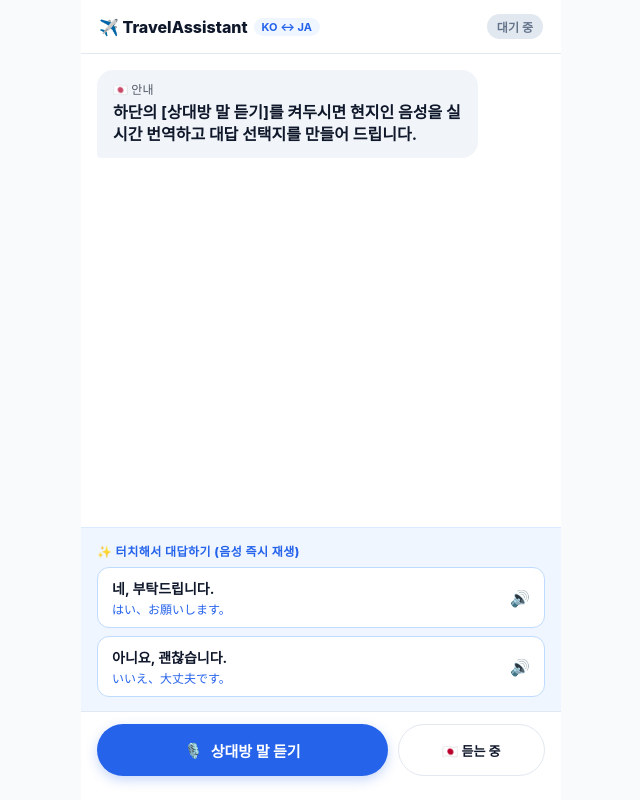
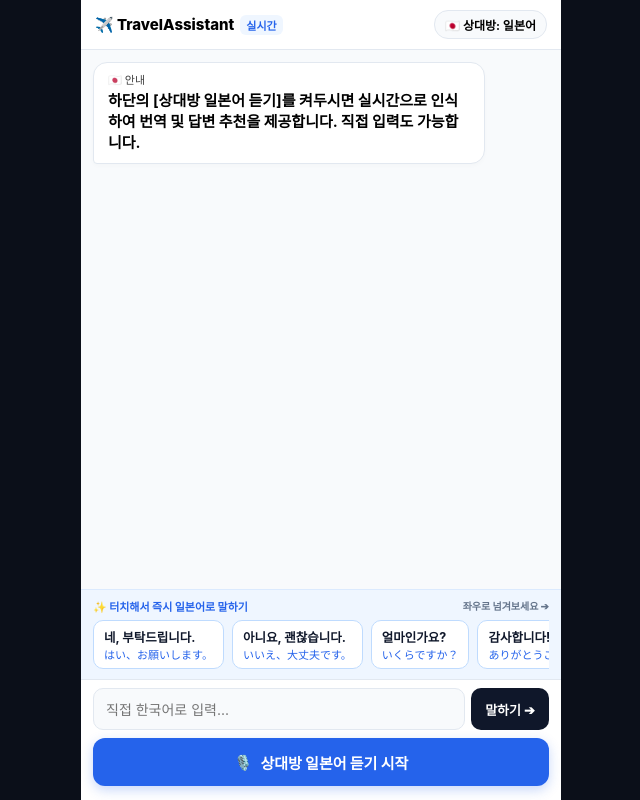
Before and after one commit to rimbalee1-design/travel-voice, a plain HTML site: page index.html in a window 1280 px wide. Shown: the whole page, without its empty margins (319-959 px from the left). Drawn offline with Linux system fonts and the light colour scheme.

Commit message:
Update index.html

```diff
--- a/index.html
+++ b/index.html
@@ -3,12 +3,13 @@
 <head>
 <meta charset="UTF-8">
 <meta name="viewport" content="width=device-width, initial-scale=1.0, maximum-scale=1.0, user-scalable=no">
-<title>Smart Travel Assistant - 대화형 실시간 통역</title>
+<title>TravelAssistant - 실시간 대화형 통역기</title>
 <style>
 :root {
   --primary: #2563eb;
   --primary-bg: #eff6ff;
-  --success: #10b981;
+  --primary-hover: #1d4ed8;
+  --danger: #ef4444;
   --bg: #f8fafc;
   --card: #ffffff;
   --text: #0f172a;
@@ -17,209 +18,304 @@
   --clerk-bubble: #f1f5f9;
   --user-bubble: #2563eb;
 }
-* { box-sizing: border-box; margin: 0; padding: 0; font-family: -apple-system, BlinkMacSystemFont, "Segoe UI", Roboto, sans-serif; -webkit-tap-highlight-color: transparent; }
-body { background: var(--bg); color: var(--text); display: flex; justify-content: center; min-height: 100vh; }
-.app { width: 100%; max-width: 480px; min-height: 100vh; display: flex; flex-direction: column; background: var(--card); }
+* { box-sizing: border-box; margin: 0; padding: 0; font-family: -apple-system, BlinkMacSystemFont, "Segoe UI", Roboto, "Noto Sans KR", sans-serif; -webkit-tap-highlight-color: transparent; }
+html, body { height: 100%; overflow: hidden; background: #0b0f19; }
+
+/* 100dvh 고정 레이아웃: 화면 밖으로 버튼이 밀리지 않음 */
+.app {
+  width: 100%;
+  max-width: 480px;
+  height: 100dvh;
+  margin: 0 auto;
+  display: flex;
+  flex-direction: column;
+  background: var(--card);
+  position: relative;
+}
 
 /* Header */
-header { padding: 14px 18px; border-bottom: 1px solid var(--border); display: flex; justify-content: space-between; align-items: center; background: white; position: sticky; top: 0; z-index: 20; }
-.logo { font-weight: 800; font-size: 16px; display: flex; align-items: center; gap: 6px; }
-.badge { font-size: 11px; padding: 2px 8px; border-radius: 12px; background: var(--primary-bg); color: var(--primary); font-weight: 700; }
-.status-pill { font-size: 12px; font-weight: 600; padding: 4px 10px; border-radius: 20px; background: #e2e8f0; color: var(--muted); transition: 0.3s; }
-.status-pill.active { background: #fee2e2; color: #ef4444; animation: blink 1.2s infinite; }
-@keyframes blink { 0%, 100% { opacity: 1; } 50% { opacity: 0.5; } }
+header {
+  padding: 10px 14px;
+  border-bottom: 1px solid var(--border);
+  display: flex;
+  justify-content: space-between;
+  align-items: center;
+  background: white;
+  flex-shrink: 0;
+}
+.logo { font-weight: 800; font-size: 15px; display: flex; align-items: center; gap: 6px; }
+.badge { font-size: 11px; padding: 2px 6px; border-radius: 6px; background: var(--primary-bg); color: var(--primary); font-weight: 700; }
+.lang-mode-btn { font-size: 12px; font-weight: 700; padding: 5px 10px; border-radius: 14px; border: 1px solid var(--border); background: var(--bg); cursor: pointer; }
 
-/* Conversation Timeline */
-.chat-container { flex: 1; padding: 16px; overflow-y: auto; display: flex; flex-direction: column; gap: 14px; }
-.bubble { max-width: 85%; padding: 12px 16px; border-radius: 16px; font-size: 15px; line-height: 1.4; word-break: break-word; }
-.bubble.clerk { align-self: flex-start; background: var(--clerk-bubble); border-bottom-left-radius: 4px; }
+/* Conversation Timeline (스크롤 영역) */
+.chat-container {
+  flex: 1;
+  padding: 12px;
+  overflow-y: auto;
+  display: flex;
+  flex-direction: column;
+  gap: 10px;
+  background: var(--bg);
+}
+.bubble { max-width: 86%; padding: 10px 14px; border-radius: 14px; font-size: 14px; line-height: 1.4; word-break: break-word; }
+.bubble.clerk { align-self: flex-start; background: white; border: 1px solid var(--border); border-bottom-left-radius: 4px; box-shadow: 0 2px 4px rgba(0,0,0,0.02); }
 .bubble.user { align-self: flex-end; background: var(--user-bubble); color: white; border-bottom-right-radius: 4px; }
-.bubble .orig { font-size: 12px; opacity: 0.7; margin-bottom: 2px; }
-.bubble .trans { font-size: 16px; font-weight: 700; }
+.bubble .orig { font-size: 11px; opacity: 0.75; margin-bottom: 2px; }
+.bubble .trans { font-size: 15px; font-weight: 700; }
 
-/* Smart Reply Box (Context Suggestions) */
-.smart-reply-section { background: var(--primary-bg); border-top: 1px solid #dbeafe; padding: 14px 16px; }
-.smart-title { font-size: 12px; font-weight: 800; color: var(--primary); text-transform: uppercase; letter-spacing: 0.5px; margin-bottom: 8px; display: flex; align-items: center; gap: 6px; }
-.reply-grid { display: flex; flex-direction: column; gap: 8px; max-height: 220px; overflow-y: auto; }
-.reply-card { background: white; border: 1px solid #bfdbfe; border-radius: 12px; padding: 10px 14px; text-align: left; cursor: pointer; transition: 0.15s; display: flex; justify-content: space-between; align-items: center; }
-.reply-card:active { transform: scale(0.98); background: #f0f9ff; border-color: var(--primary); }
-.reply-ko { font-size: 14px; font-weight: 700; color: var(--text); }
-.reply-ja { font-size: 12px; color: var(--primary); margin-top: 2px; }
-.reply-play { font-size: 16px; color: var(--primary); padding-left: 8px; }
+/* 스마트 추천 대답 칩 (가로 스크롤) */
+.smart-section {
+  background: var(--primary-bg);
+  border-top: 1px solid #dbeafe;
+  padding: 8px 12px;
+  flex-shrink: 0;
+}
+.smart-header { font-size: 11px; font-weight: 800; color: var(--primary); margin-bottom: 6px; display: flex; justify-content: space-between; }
+.chip-scroll { display: flex; gap: 8px; overflow-x: auto; scrollbar-width: none; padding-bottom: 2px; }
+.chip-scroll::-webkit-scrollbar { display: none; }
+.chip-item {
+  flex-shrink: 0;
+  background: white;
+  border: 1px solid #bfdbfe;
+  border-radius: 10px;
+  padding: 6px 10px;
+  cursor: pointer;
+  max-width: 240px;
+}
+.chip-item:active { background: #dbeafe; }
+.chip-ko { font-size: 12.5px; font-weight: 700; color: var(--text); white-space: nowrap; overflow: hidden; text-overflow: ellipsis; }
+.chip-ja { font-size: 11px; color: var(--primary); white-space: nowrap; overflow: hidden; text-overflow: ellipsis; }
 
-/* Action Footer */
-.footer-bar { padding: 12px 16px 24px; border-top: 1px solid var(--border); display: flex; gap: 10px; background: white; }
-.listen-btn { flex: 2; height: 52px; border-radius: 26px; border: none; background: var(--primary); color: white; font-size: 15px; font-weight: 700; display: flex; align-items: center; justify-content: center; gap: 8px; cursor: pointer; box-shadow: 0 4px 12px rgba(37,99,235,0.25); }
-.listen-btn.rec { background: #ef4444; box-shadow: 0 4px 12px rgba(239,68,68,0.35); }
-.mode-toggle { flex: 1; height: 52px; border-radius: 26px; border: 1px solid var(--border); background: white; font-size: 13px; font-weight: 700; color: var(--text); cursor: pointer; }
+/* 하단 고정 컨트롤 도크 */
+.control-dock {
+  background: white;
+  border-top: 1px solid var(--border);
+  padding: 8px 12px 14px;
+  display: flex;
+  flex-direction: column;
+  gap: 8px;
+  flex-shrink: 0;
+}
 
-/* Show Card Modal */
+/* 직접 타이핑 입력줄 */
+.input-row { display: flex; gap: 6px; }
+.text-input {
+  flex: 1;
+  height: 42px;
+  padding: 0 12px;
+  border-radius: 10px;
+  border: 1px solid var(--border);
+  outline: none;
+  font-size: 14px;
+  background: var(--bg);
+}
+.text-input:focus { border-color: var(--primary); background: white; }
+.send-btn {
+  height: 42px;
+  padding: 0 14px;
+  border-radius: 10px;
+  border: none;
+  background: var(--text);
+  color: white;
+  font-size: 13px;
+  font-weight: 700;
+  cursor: pointer;
+  flex-shrink: 0;
+}
+
+/* 실시간 음성 청취 메인 버튼 */
+.mic-btn-main {
+  width: 100%;
+  height: 48px;
+  border-radius: 12px;
+  border: none;
+  background: var(--primary);
+  color: white;
+  font-size: 15px;
+  font-weight: 800;
+  display: flex;
+  align-items: center;
+  justify-content: center;
+  gap: 8px;
+  cursor: pointer;
+  box-shadow: 0 4px 12px rgba(37,99,235,0.25);
+  transition: 0.2s;
+}
+.mic-btn-main.active {
+  background: var(--danger);
+  box-shadow: 0 4px 12px rgba(239,68,68,0.35);
+  animation: pulse 1.2s infinite;
+}
+@keyframes pulse { 0%, 100% { transform: scale(1); } 50% { transform: scale(1.02); } }
+
+/* 크게 보여주기 모달 */
 .modal { position: fixed; inset: 0; background: rgba(0,0,0,0.75); display: none; align-items: center; justify-content: center; padding: 20px; z-index: 100; }
 .modal.active { display: flex; }
-.modal-content { background: white; width: 100%; max-width: 380px; border-radius: 20px; padding: 24px; text-align: center; }
-.huge-text { font-size: 26px; font-weight: 900; color: var(--primary); margin: 16px 0 6px; line-height: 1.3; }
-.pron-text { font-size: 14px; color: var(--muted); margin-bottom: 16px; font-weight: 600; }
+.modal-box { background: white; width: 100%; max-width: 360px; border-radius: 20px; padding: 22px; text-align: center; }
+.modal-ja { font-size: 24px; font-weight: 900; color: var(--primary); margin: 14px 0 6px; line-height: 1.3; }
+.modal-pron { font-size: 13.5px; color: var(--muted); margin-bottom: 14px; font-weight: 600; }
 </style>
 </head>
 <body>
 
 <div class="app">
+  <!-- 헤더 -->
   <header>
-    <div class="logo">✈️ TravelAssistant <span class="badge">KO ↔ JA</span></div>
-    <div id="status-pill" class="status-pill">대기 중</div>
+    <div class="logo">✈️ TravelAssistant <span class="badge">실시간</span></div>
+    <button class="lang-mode-btn" id="mode-btn" onclick="toggleLangMode()">🇯🇵 상대방: 일본어</button>
   </header>
 
-  <!-- 대화 내용 스트림 -->
+  <!-- 실시간 대화창 -->
   <div class="chat-container" id="chat">
     <div class="bubble clerk">
       <div class="orig">🇯🇵 안내</div>
-      <div class="trans">하단의 [상대방 말 듣기]를 켜두시면 현지인 음성을 실시간 번역하고 대답 선택지를 만들어 드립니다.</div>
+      <div class="trans">하단의 [상대방 일본어 듣기]를 켜두시면 실시간으로 인식하여 번역 및 답변 추천을 제공합니다. 직접 입력도 가능합니다.</div>
     </div>
   </div>
 
-  <!-- 스마트 답변 선택지 (Context Suggestions) -->
-  <div class="smart-reply-section" id="smart-section">
-    <div class="smart-title">✨ 터치해서 대답하기 (음성 즉시 재생)</div>
-    <div class="reply-grid" id="reply-grid">
-      <!-- 기본 초기 답변 프리셋 -->
-      <div class="reply-card" onclick="respondWith('네, 부탁드립니다.', 'はい、お願いします。', '하이, 오네가이시마스')">
-        <div>
-          <div class="reply-ko">네, 부탁드립니다.</div>
-          <div class="reply-ja">はい、お願いします。</div>
-        </div>
-        <div class="reply-play">🔊</div>
+  <!-- 스마트 추천 답변 (상황별 자동 갱신) -->
+  <div class="smart-section">
+    <div class="smart-header">
+      <span>✨ 터치해서 즉시 일본어로 말하기</span>
+      <span style="font-size:10px; color:var(--muted);">좌우로 넘겨보세요 ➔</span>
+    </div>
+    <div class="chip-scroll" id="chip-container">
+      <!-- 기본 초기 답변 칩 -->
+      <div class="chip-item" onclick="sendReply('네, 부탁드립니다.', 'はい、お願いします。', '하이, 오네가이시마스')">
+        <div class="chip-ko">네, 부탁드립니다.</div>
+        <div class="chip-ja">はい、お願いします。</div>
       </div>
-      <div class="reply-card" onclick="respondWith('아니요, 괜찮습니다.', 'いいえ、大丈夫です。', '이이에, 다이죠-부데스')">
-        <div>
-          <div class="reply-ko">아니요, 괜찮습니다.</div>
-          <div class="reply-ja">いいえ、大丈夫です。</div>
-        </div>
-        <div class="reply-play">🔊</div>
+      <div class="chip-item" onclick="sendReply('아니요, 괜찮습니다.', 'いいえ、大丈夫です。', '이이에, 다이죠-부데스')">
+        <div class="chip-ko">아니요, 괜찮습니다.</div>
+        <div class="chip-ja">いいえ、大丈夫です。</div>
+      </div>
+      <div class="chip-item" onclick="sendReply('얼마인가요?', 'いくらですか？', '이쿠라데스카?')">
+        <div class="chip-ko">얼마인가요?</div>
+        <div class="chip-ja">いくらですか？</div>
+      </div>
+      <div class="chip-item" onclick="sendReply('감사합니다!', 'ありがとうございます！', '아리가토- 고자이마스')">
+        <div class="chip-ko">감사합니다!</div>
+        <div class="chip-ja">ありがとうございます！</div>
       </div>
     </div>
   </div>
 
-  <!-- 하단 컨트롤 도크 -->
-  <div class="footer-bar">
-    <button id="listen-btn" class="listen-btn" onclick="toggleListen()">
+  <!-- 하단 고정 컨트롤 영역 -->
+  <div class="control-dock">
+    <!-- 1. 직접 타이핑 입력란 -->
+    <div class="input-row">
+      <input type="text" id="custom-text" class="text-input" placeholder="직접 한국어로 입력..." onkeypress="handleEnter(event)">
+      <button class="send-btn" onclick="sendCustomInput()">말하기 ➔</button>
+    </div>
+
+    <!-- 2. 실시간 청취 메인 버튼 -->
+    <button id="listen-btn" class="mic-btn-main" onclick="toggleListening()">
       <span id="mic-icon">🎙️</span>
-      <span id="mic-text">상대방 말 듣기</span>
+      <span id="mic-label">상대방 일본어 듣기 시작</span>
     </button>
-    <button class="mode-toggle" id="target-mode-btn" onclick="toggleLanguageMode()">🇯🇵 듣는 중</button>
   </div>
 </div>
 
 <!-- 현지인 제시용 모달 -->
 <div id="modal" class="modal" onclick="if(event.target === this) this.classList.remove('active')">
-  <div class="modal-content">
-    <div style="font-size:12px; font-weight:700; color:var(--muted);">🪧 화면을 보여주세요</div>
-    <div id="m-ja" class="huge-text"></div>
-    <div id="m-pron" class="pron-text"></div>
-    <div id="m-ko" style="font-size:14px; color:var(--muted); border-top:1px dashed var(--border); padding-top:12px;"></div>
-    <button style="margin-top:18px; width:100%; padding:12px; border-radius:12px; border:none; background:var(--primary); color:white; font-weight:bold; cursor:pointer;" onclick="document.getElementById('modal').classList.remove('active')">확인 완료</button>
+  <div class="modal-box">
+    <div style="font-size:12px; font-weight:700; color:var(--muted);">🪧 현지인에게 보여주세요</div>
+    <div id="m-ja" class="modal-ja"></div>
+    <div id="m-pron" class="modal-pron"></div>
+    <div id="m-ko" style="font-size:13px; color:var(--muted); border-top:1px dashed var(--border); padding-top:10px;"></div>
+    <button style="margin-top:16px; width:100%; padding:10px; border-radius:10px; border:none; background:var(--primary); color:white; font-weight:bold; cursor:pointer;" onclick="document.getElementById('modal').classList.remove('active')">닫기</button>
   </div>
 </div>
 
 <script>
-// 스마트 상황별 응답 지식 베이스
-const CONTEXT_RULES = [
+// 상황별 대답 프리셋 데이터
+const SCENARIOS = [
   {
-    keywords: ["カード", "現金", "支払い", "会計", "レジ", "결제", "카드", "계산"],
-    suggestions: [
+    keys: ["カード", "現金", "支払い", "会計", "レジ", "결제", "카드", "계산"],
+    chips: [
       { ko: "카드로 결제할게요.", ja: "カードでお願いします。", pron: "카-도데 오네가이시마스" },
       { ko: "현금으로 낼게요.", ja: "現金で払います。", pron: "겐킨데 하라이마스" },
-      { ko: "영수증도 같이 주세요.", ja: "レシートもいただけますか？", pron: "레시-토모 이타다케마스카?" },
-      { ko: "면세(Tax-Free) 가능한가요?", ja: "免税はできますか？", pron: "멘제이와 데키마스카?" }
+      { ko: "영수증 주세요.", ja: "レシートをください。", pron: "레시-토오 쿠다사이" },
+      { ko: "면세(Tax Free) 되나요?", ja: "免税はできますか？", pron: "멘제이와 데키마스카?" }
     ]
   },
   {
-    keywords: ["袋", "ポイント", "レシート", "봉투", "포인트"],
-    suggestions: [
-      { ko: "봉투는 괜찮습니다. (필요 없어요)", ja: "袋は大丈夫です（いりません）。", pron: "후쿠로와 다이죠-부데스" },
-      { ko: "비닐봉투 하나 주세요.", ja: "レジ袋を1枚ください。", pron: "레지부쿠로오 이치마이 쿠다사이" },
-      { ko: "포인트 카드는 없어요.", ja: "ポイントカードはありません。", pron: "포인토 카-도와 아리마센" }
+    keys: ["袋", "ポイント", "シール", "봉투", "포인트"],
+    chips: [
+      { ko: "봉투는 필요 없어요.", ja: "袋はいりません。", pron: "후쿠로와 이리마센" },
+      { ko: "봉투 하나 주세요.", ja: "袋を1枚お願いします。", pron: "후쿠로오 이치마이 오네가이시마스" },
+      { ko: "포인트 카드 없어요.", ja: "ポイントカードはないです。", pron: "포인토 카-도와 나이데스" }
     ]
   },
   {
-    keywords: ["チェックイン", "予約", "荷物", "名前", "호텔", "체크인", "예약", "짐"],
-    suggestions: [
-      { ko: "체크인 부탁합니다. (예약자예요)", ja: "チェックインをお願いします。予約しています。", pron: "체쿠인오 오네가이시마스" },
-      { ko: "체크인 전에 짐을 맡길 수 있나요?", ja: "チェックイン前に荷物を預けられますか？", pron: "체쿠인 마에니 니모츠오 아즈케라레마스카?" },
-      { ko: "와이파이 비밀번호가 무엇인가요?", ja: "Wi-Fiのパスワードは何ですか？", pron: "와이파이노 파스와-도와 난데스카?" }
+    keys: ["チェックイン", "予約", "荷物", "名前", "호텔", "체크인", "예약"],
+    chips: [
+      { ko: "체크인 부탁합니다.", ja: "チェックインをお願いします。", pron: "체쿠인오 오네가이시마스" },
+      { ko: "짐을 맡길 수 있나요?", ja: "荷物を預けられますか？", pron: "니모츠오 아즈케라레마스카?" },
+      { ko: "와이파이 비번이 뭔가요?", ja: "Wi-Fiのパスワードは何ですか？", pron: "와이파이노 파스와-도와 난데스카?" }
     ]
   },
   {
-    keywords: ["席", "名様", "メニュー", "注文", "식당", "자리", "몇 분", "주문"],
-    suggestions: [
-      { ko: "2명입니다. 자리 있나요?", ja: "2人です。席は空いていますか？", pron: "후타리데스. 세키와 아이테이마스카?" },
+    keys: ["席", "名様", "メニュー", "注文", "자리", "몇 분", "식당"],
+    chips: [
+      { ko: "2명입니다. 자리 있나요?", ja: "2人です。席はありますか？", pron: "후타리데스. 세키와 아리마스카?" },
       { ko: "추천 메뉴가 무엇인가요?", ja: "おすすめは何ですか？", pron: "오스스메와 난데스카?" },
-      { ko: "물 좀 더 주시겠어요?", ja: "お冷（お水）をいただけますか？", pron: "오히야오 이타다케마스카?" },
-      { ko: "계산서 부탁드립니다.", ja: "お会計をお願いします。", pron: "오카이케이오 오네가이시마스" }
-    ]
-  },
-  {
-    keywords: ["駅", "どこ", "場所", "トイレ", "길", "역", "어디", "화장실"],
-    suggestions: [
-      { ko: "화장실은 어디인가요?", ja: "トイレはどこですか？", pron: "토이레와 도코데스카?" },
-      { ko: "가장 가까운 지하철역이 어디죠?", ja: "一番近い駅はどこですか？", pron: "이치방 치카이 에키와 도코데스카?" },
-      { ko: "지도에서 위치를 짚어주실 수 있나요?", ja: "マップで指を差してもらえますか？", pron: "맛푸데 유비오 사시테 모라에마스카?" }
+      { ko: "계산서 부탁합니다.", ja: "お会計をお願いします。", pron: "오카이케이오 오네가이시마스" },
+      { ko: "물 좀 더 주세요.", ja: "お水をいただけますか？", pron: "오미즈오 이타다케마스카?" }
     ]
   }
 ];
 
-let listenLang = "ja-JP"; // 기본: 일본인 음성 인식
+let listenLang = "ja-JP"; // 기본: 일본인 음성 듣기
 let isListening = false;
 let recognition = null;
 
-// 음성 인식 초기화 (Web Speech API)
+// 1. 음성 인식 설정 (Web Speech API)
 function initSpeech() {
   const Speech = window.SpeechRecognition || window.webkitSpeechRecognition;
   if (!Speech) {
-    alert("현재 브라우저에서 실시간 음성 인식을 지원하지 않습니다. Chrome 또는 Safari 최신 버전을 사용해주세요.");
+    alert("현재 브라우저에서 마이크 음성 인식을 지원하지 않습니다. 모바일 크롬 또는 사파리를 이용해주세요.");
     return;
   }
   recognition = new Speech();
-  recognition.continuous = true; // 대화 흐름을 위해 연속 청취
+  recognition.continuous = true;
   recognition.interimResults = false;
 
   recognition.onstart = () => {
     isListening = true;
-    document.getElementById("status-pill").textContent = "🎙️ 실시간 청취 중";
-    document.getElementById("status-pill").classList.add("active");
-    document.getElementById("listen-btn").classList.add("rec");
-    document.getElementById("mic-text").textContent = "청취 중지하기";
+    const btn = document.getElementById("listen-btn");
+    btn.classList.add("active");
+    document.getElementById("mic-icon").textContent = "⏹️";
+    document.getElementById("mic-label").textContent = "실시간 청취 중단하기";
   };
 
   recognition.onresult = async (e) => {
     const text = e.results[e.results.length - 1][0].transcript.trim();
     if (!text) return;
 
-    // 1. 상대방 발화 말풍선 추가
-    addMessage("clerk", text, "번역 중...");
+    addChatBubble("clerk", text, "번역 중...");
 
-    // 2. 번역 및 대답 선택지 분석
-    const translated = await translateText(text, listenLang === "ja-JP" ? "ja" : "ko", listenLang === "ja-JP" ? "ko" : "ja");
-    updateLastClerkMessage(text, translated);
+    // 번역 처리
+    const src = listenLang === "ja-JP" ? "ja" : "ko";
+    const dst = listenLang === "ja-JP" ? "ko" : "ja";
+    const trans = await fetchTranslation(text, src, dst);
+    updateLastClerkBubble(text, trans);
 
-    // 3. 문맥 분석 후 사용자에게 대답할 카드들 자동 생성
-    generateSmartReplies(text, translated);
+    // 상황 감지 후 칩 갱신
+    updateSmartChips(text, trans);
   };
 
-  recognition.onerror = (e) => {
-    console.error("Speech Rec Error:", e.error);
-    stopListening();
-  };
-
+  recognition.onerror = () => stopListening();
   recognition.onend = () => {
     if (isListening) {
-      try { recognition.start(); } catch(err) {}
+      try { recognition.start(); } catch(e) {}
     } else {
       stopListening();
     }
   };
 }
 
-function toggleListen() {
+function toggleListening() {
   if (!recognition) initSpeech();
   if (!recognition) return;
 
@@ -233,35 +329,55 @@ function toggleListen() {
       recognition.start();
     } catch(e) {
       recognition.stop();
-      setTimeout(() => recognition.start(), 200);
+      setTimeout(() => recognition.start(), 250);
     }
   }
 }
 
 function stopListening() {
   isListening = false;
-  document.getElementById("status-pill").textContent = "대기 중";
-  document.getElementById("status-pill").classList.remove("active");
-  document.getElementById("listen-btn").classList.remove("rec");
-  document.getElementById("mic-text").textContent = "상대방 말 듣기";
+  const btn = document.getElementById("listen-btn");
+  btn.classList.remove("active");
+  document.getElementById("mic-icon").textContent = "🎙️";
+  document.getElementById("mic-label").textContent = listenLang === "ja-JP" ? "상대방 일본어 듣기 시작" : "상대방 한국어 듣기 시작";
 }
 
-function toggleLanguageMode() {
+function toggleLangMode() {
   if (listenLang === "ja-JP") {
     listenLang = "ko-KR";
-    document.getElementById("target-mode-btn").textContent = "🇰🇷 한국인 듣기";
+    document.getElementById("mode-btn").textContent = "🇰🇷 상대방: 한국어";
   } else {
     listenLang = "ja-JP";
-    document.getElementById("target-mode-btn").textContent = "🇯🇵 일본인 듣기";
+    document.getElementById("mode-btn").textContent = "🇯🇵 상대방: 일본어";
   }
   if (isListening && recognition) {
     recognition.stop();
     setTimeout(() => { recognition.lang = listenLang; recognition.start(); }, 300);
+  } else {
+    stopListening();
   }
 }
 
-// 실시간 번역 처리 (MyMemory Free API + 로컬 사전)
-async function translateText(q, src, dst) {
+// 2. 직접 타이핑 입력 처리
+async function sendCustomInput() {
+  const input = document.getElementById("custom-text");
+  const text = input.value.trim();
+  if (!text) return;
+
+  input.value = "";
+  input.blur();
+
+  // 한국어 -> 일본어 번역
+  const translated = await fetchTranslation(text, "ko", "ja");
+  sendReply(text, translated, "");
+}
+
+function handleEnter(e) {
+  if (e.key === "Enter") sendCustomInput();
+}
+
+// 3. 번역 API (MyMemory)
+async function fetchTranslation(q, src, dst) {
   try {
     const res = await fetch(`https://api.mymemory.translated.net/get?q=${encodeURIComponent(q)}&langpair=${src}|${dst}`);
     const data = await res.json();
@@ -271,74 +387,69 @@ async function translateText(q, src, dst) {
   }
 }
 
-// 대화 버블 렌더링
-function addMessage(role, orig, trans) {
+// 4. 말풍선 렌더링
+function addChatBubble(role, orig, trans) {
   const chat = document.getElementById("chat");
   const div = document.createElement("div");
   div.className = `bubble ${role}`;
-  div.innerHTML = `<div class="orig">${role === 'clerk' ? '🇯🇵 원문: ' : '🇰🇷 내 대답: '}${orig}</div><div class="trans">${trans}</div>`;
+  div.innerHTML = `<div class="orig">${role === 'clerk' ? '🇯🇵 원문: ' : '🇰🇷 내 말: '}${orig}</div><div class="trans">${trans}</div>`;
   chat.appendChild(div);
   chat.scrollTop = chat.scrollHeight;
 }
 
-function updateLastClerkMessage(orig, trans) {
+function updateLastClerkBubble(orig, trans) {
   const bubbles = document.querySelectorAll(".bubble.clerk");
   const last = bubbles[bubbles.length - 1];
   if (last) {
-    last.innerHTML = `<div class="orig">🇯🇵 현지인: ${orig}</div><div class="trans">🇰🇷 번역: ${trans}</div>`;
+    last.innerHTML = `<div class="orig">🇯🇵 현지인: ${orig}</div><div class="trans">🇰🇷 ${trans}</div>`;
   }
 }
 
-// 상대방 말의 키워드를 분석하여 적절한 대답 리스트 띄우기
-function generateSmartReplies(rawText, transText) {
+// 5. 추천 칩 갱신
+function updateSmartChips(rawText, transText) {
   const full = rawText + " " + transText;
   let matched = null;
 
-  for (const rule of CONTEXT_RULES) {
-    if (rule.keywords.some(k => full.includes(k))) {
-      matched = rule.suggestions;
+  for (const item of SCENARIOS) {
+    if (item.keys.some(k => full.includes(k))) {
+      matched = item.chips;
       break;
     }
   }
 
-  // 매칭된 특수 카테고리가 없으면 기본 대화 응답 제공
   if (!matched) {
     matched = [
       { ko: "네, 알겠습니다.", ja: "はい、分かりました。", pron: "하이, 와카리마시타" },
-      { ko: "조금 천천히 말씀해 주실 수 있나요?", ja: "もう少しゆっくり話していただけますか？", pron: "모- 스코시 윳쿠리 하나시테 이타다케마스카?" },
-      { ko: "이것으로 주세요.", ja: "これをお願いします。", pron: "코레오 오네가이시마스" },
-      { ko: "감사합니다!", ja: "ありがとうございます！", pron: "아리가토- 고자이마스" }
+      { ko: "천천히 말씀해 주세요.", ja: "ゆっくり話してください。", pron: "윳쿠리 하나시테 쿠다사이" },
+      { ko: "이것으로 할게요.", ja: "これにします。", pron: "코레니 시마스" },
+      { ko: "감사합니다.", ja: "ありがとうございます。", pron: "아리가토- 고자이마스" }
     ];
   }
 
-  const grid = document.getElementById("reply-grid");
-  grid.innerHTML = matched.map(s => `
-    <div class="reply-card" onclick="respondWith('${s.ko}', '${s.ja}', '${s.pron}')">
-      <div>
-        <div class="reply-ko">${s.ko}</div>
-        <div class="reply-ja">${s.ja} · <span style="color:#64748b;">${s.pron}</span></div>
-      </div>
-      <div class="reply-play">🔊</div>
+  const container = document.getElementById("chip-container");
+  container.innerHTML = matched.map(c => `
+    <div class="chip-item" onclick="sendReply('${c.ko}', '${c.ja}', '${c.pron || ''}')">
+      <div class="chip-ko">${c.ko}</div>
+      <div class="chip-ja">${c.ja}</div>
     </div>
   `).join("");
 }
 
-// 선택지 터치 시: 음성 출력 + 채팅창 기록 + 크게 보여주기 모달
-function respondWith(ko, ja, pron) {
-  // 1. 내 대답 말풍선 추가
-  addMessage("user", ko, ja);
+// 6. 응답 실행 (채팅 추가 + TTS + 팝업)
+function sendReply(ko, ja, pron) {
+  addChatBubble("user", ko, ja);
 
-  // 2. 일본어 음성 재생 (TTS)
+  // 음성 재생
   window.speechSynthesis.cancel();
   const u = new SpeechSynthesisUtterance(ja);
   u.lang = "ja-JP";
   u.rate = 0.95;
   window.speechSynthesis.speak(u);
 
-  // 3. 화면 크게 보여주기 모달 트리거
+  // 크게 보여주기 모달
   document.getElementById("m-ja").textContent = ja;
-  document.getElementById("m-pron").textContent = "🗣️ " + pron;
-  document.getElementById("m-ko").textContent = "한국어 뜻: " + ko;
+  document.getElementById("m-pron").textContent = pron ? "🗣️ " + pron : "";
+  document.getElementById("m-ko").textContent = "한국어: " + ko;
   document.getElementById("modal").classList.add("active");
 }
 </script>
```
